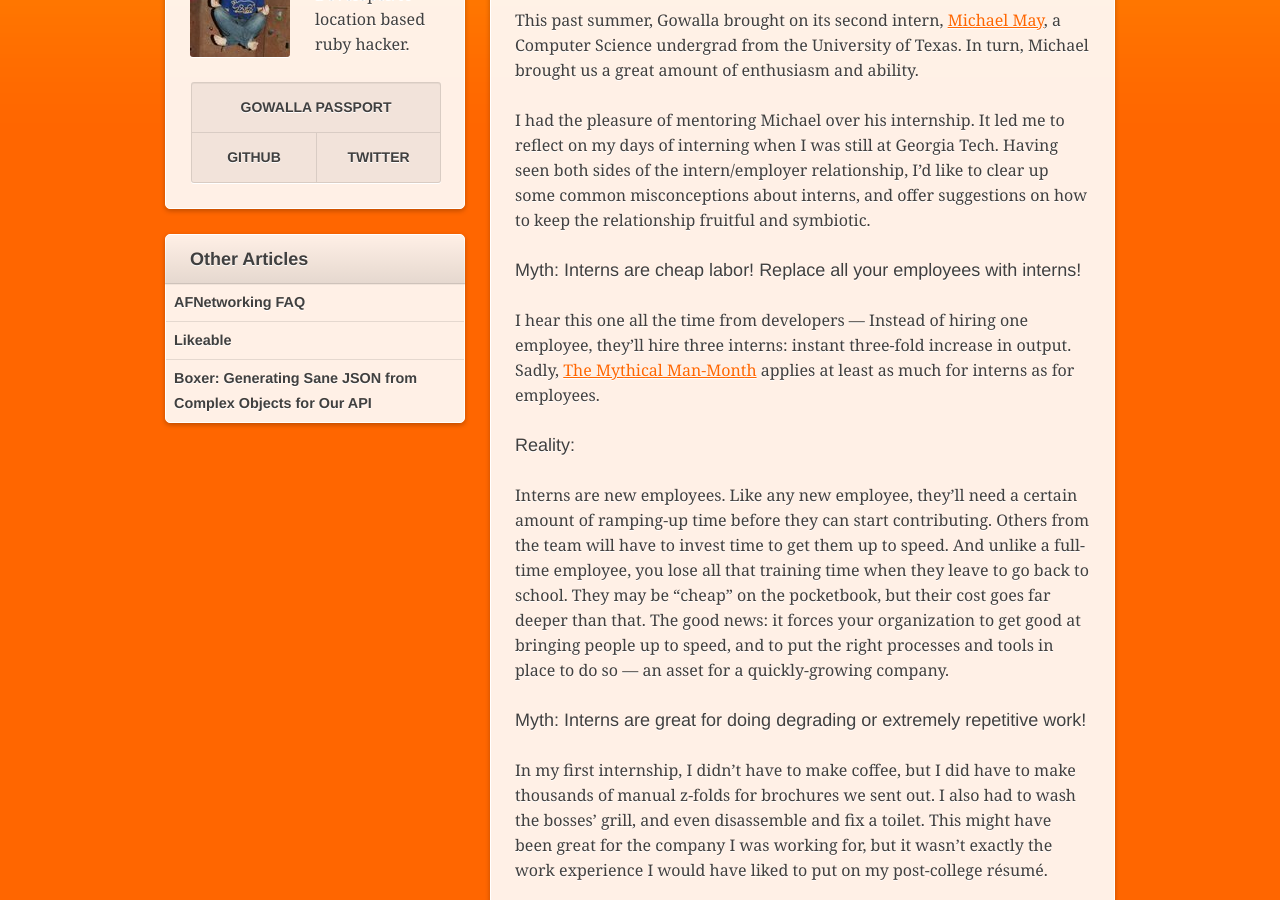
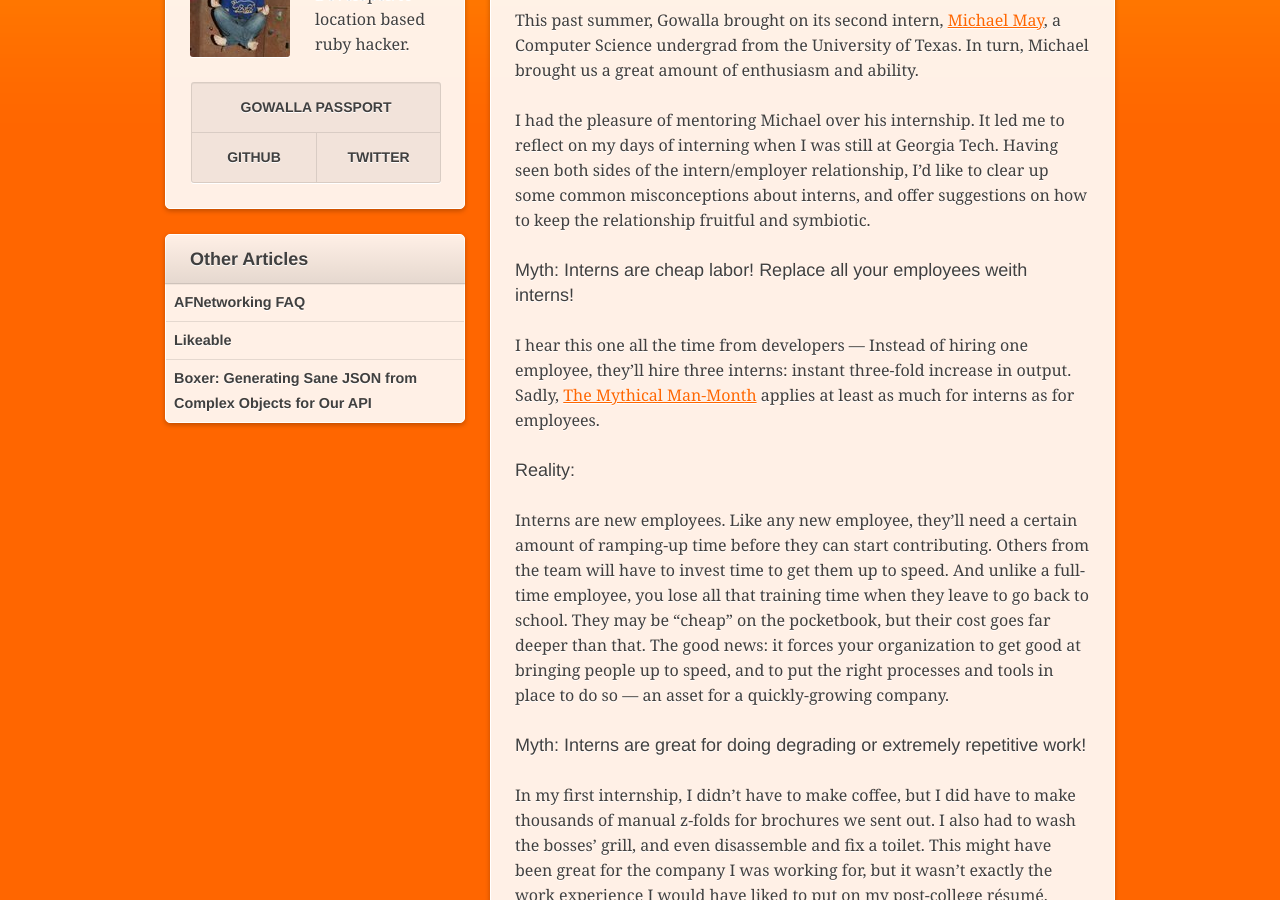
Before and after one commit to gowalla-archive/gowalla.github.com, a Jekyll site: the page built from _posts/2011-10-06-interns.md, in a window 1280 px wide and 900 px high, scrolled down 368 px. Built offline with Jekyll 4.4.1, drawn with Linux system fonts in a browser that asks for light colours; Markdown is read by kramdown in place of the engine named in the settings.

```diff
--- a/_posts/2011-10-06-interns.md
+++ b/_posts/2011-10-06-interns.md
@@ -11,7 +11,7 @@ This past summer, Gowalla brought on its second intern, [Michael May](https://tw
 I had the pleasure of mentoring Michael over his internship. It led me to reflect on my days of interning when I was still at Georgia Tech. Having seen both sides of the intern/employer relationship, I'd like to clear up some common misconceptions about interns, and offer suggestions on how to keep the relationship fruitful and symbiotic.
 
 
-## Myth: Interns are cheap labor! Replace all your employees with interns!
+## Myth: Interns are cheap labor! Replace all your employees weith interns!
 
 I hear this one all the time from developers &mdash; Instead of hiring one employee, they'll hire three interns: instant three-fold increase in output. Sadly, [The Mythical Man-Month](http://en.wikipedia.org/wiki/The_Mythical_Man_Month#The_mythical_man-month) applies at least as much for interns as for employees.
 
```
Also changed, not shown: 1 other file.
